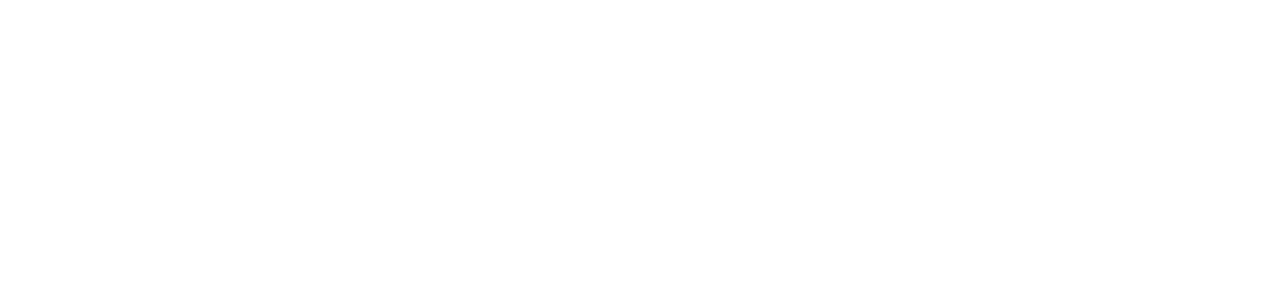
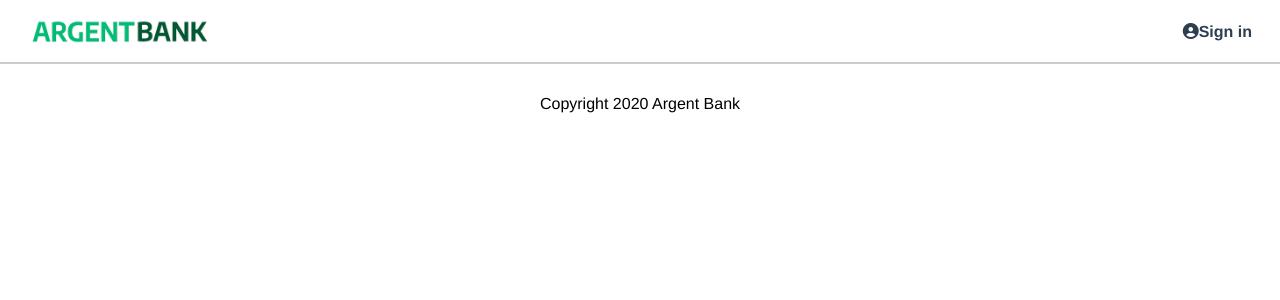
Before and after one commit to DamienPalm/ArgentBank-app-Front, a React (Vite) app: page /signin in a window 1280 px wide. Before the commit this address had no page. Shown: the top 300 px of the page. Built offline with nearby package versions, Linux system fonts and the light colour scheme.

Commit message:
creation page SignIn.jsx et redirection dans Layout.jsx

```diff
--- a/src/App.jsx
+++ b/src/App.jsx
@@ -2,6 +2,7 @@
 import { BrowserRouter, Route, Routes } from "react-router";
 import { Layout } from "./components/Layout";
 import { Homepage } from "./pages/Homepage";
+import { SignIn } from "./pages/SignIn";
 
 function App() {
   return (
@@ -9,6 +10,7 @@
       <Routes>
         <Route path="/" element={<Layout />}>
           <Route index element={<Homepage />} />
+          <Route path="/signin" element={<SignIn />} />
         </Route>
       </Routes>
     </BrowserRouter>
--- a/src/components/Layout.jsx
+++ b/src/components/Layout.jsx
@@ -20,7 +20,7 @@
             <h1 className="sr-only">Argent Bank</h1>
           </NavLink>
           <NavLink
-            to="/sign-in"
+            to="/signin"
             className="header__navbar__link header__navbar__item"
           >
             <i className="fa fa-user-circle"></i>
--- /dev/null
+++ b/src/pages/SignIn.jsx
@@ -0,0 +1,3 @@
+export function SignIn() {
+  return <main className="main bgDark"></main>;
+}
```
